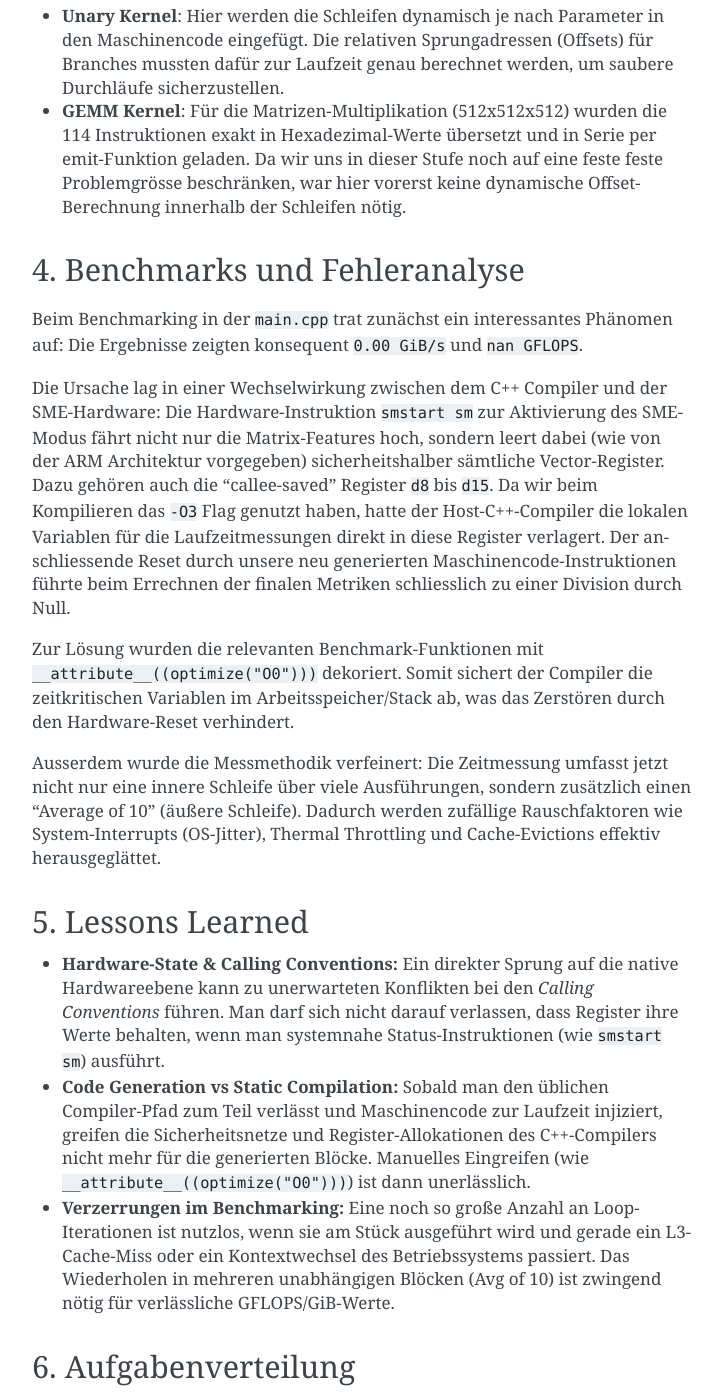
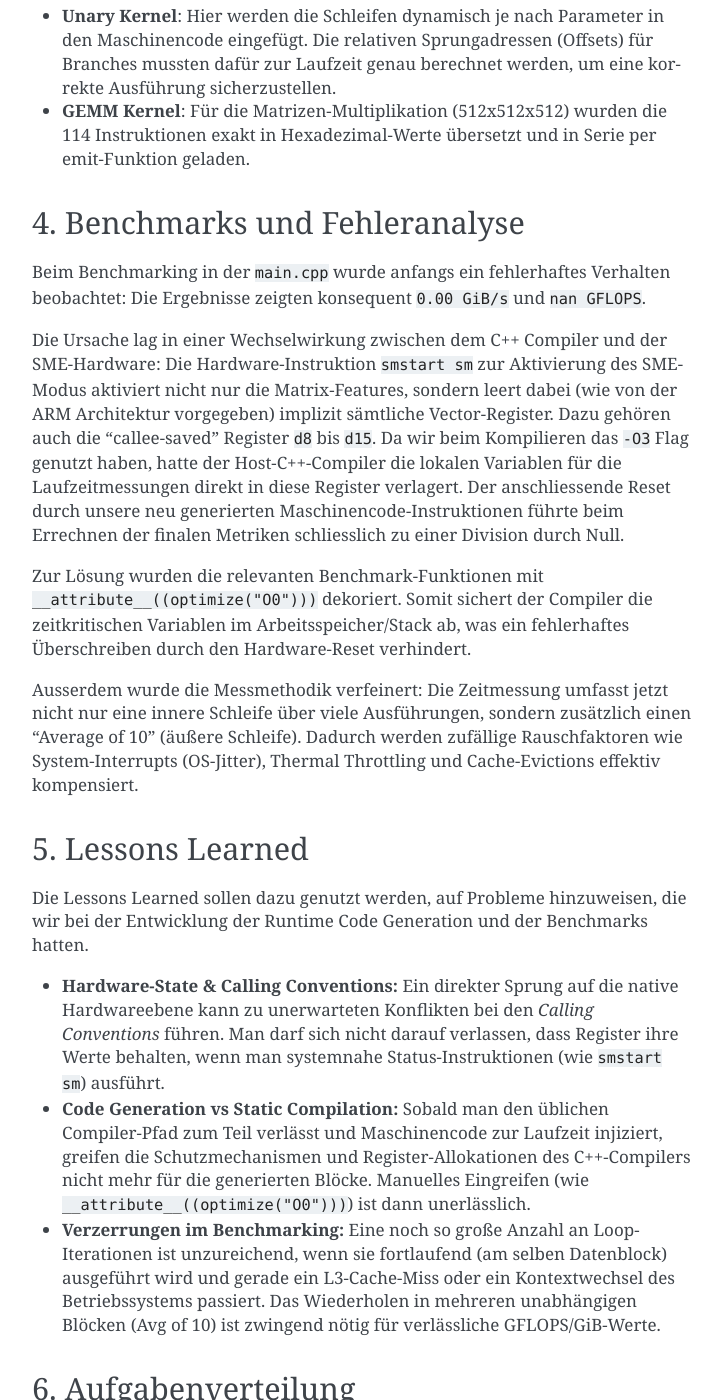
Before and after one commit to Smurado/mlc_lab, a Sphinx documentation site: the page built from docs/week5/index.rst, in a window 1280 px wide and 1400 px high, scrolled down 707 px. Shown: the whole window, without its empty margins (388-1110 px from the left). Built offline with Sphinx 7.4.7, drawn with Linux system fonts in a browser that asks for light colours; some of the changed text lies outside the part shown.

Commit message:
docs: finalize week 5 adjustments

```diff
--- a/docs/week5/index.rst
+++ b/docs/week5/index.rst
@@ -4,39 +4,59 @@ Week 5:
 1. Introduction
 ----------------
 
-In dieser Woche lag der Fokus auf Code Generation zur Laufzeit (Runtime Code Generation). Ziel war es, unsere bisherigen ARM SME-Kernel nicht mehr statisch aus Assembly-Dateien aufzurufen, sondern den Maschinencode dynamisch im C++ Programm zu generieren und im Speicher auszuführen. Die zuvor geschriebenen Unary- und GEMM-Kernel wurden dafür in entsprechende Code-Generator-Klassen überführt.
+In dieser Woche lag der Fokus auf Code Generation zur Laufzeit (Runtime Code Generation).
+Ziel war es, unsere bisherigen ARM SME-Kernel nicht mehr statisch aus Assembly-Dateien aufzurufen,
+sondern den Maschinencode dynamisch im C++ Programm zu generieren und im Speicher auszuführen.
+Die in Woche3-4 geschriebenen Unary- und GEMM-Kernel wurden dafür in entsprechende Code-Generator-Klassen überführt.
 
 2. Code Generation Basis
 ----------------
 
-Um Maschinencode zur Laufzeit auszuführen, muss zunächst geeigneter Speicher bereitgestellt werden. Die Code-Generator-Klasse nutzt dafür ``mmap`` in Kombination mit den Flags ``PROT_READ | PROT_WRITE``. Sobald die hexadezimalen Opcodes in diesen Bereich übertragen wurden, werden die Rechte über ``mprotect`` auf ``PROT_READ | PROT_EXEC`` geändert. Danach lässt sich der Speicherbereich über einen Funktionszeiger als nativer Maschinencode ausführen.
+Um Maschinencode zur Laufzeit auszuführen, muss zunächst geeigneter Speicher bereitgestellt werden.
+Die Code-Generator-Klasse nutzt dafür ``mmap`` in Kombination mit den Flags ``PROT_READ | PROT_WRITE``.
+Sobald die hexadezimalen Opcodes in diesen Bereich übertragen wurden, werden die Rechte über
+``mprotect`` auf ``PROT_READ | PROT_EXEC`` geändert. Danach lässt sich der Speicherbereich über einen Funktionszeiger
+als nativer Maschinencode ausführen.
 
 3. Portierung der Kernel
 ----------------
 
-Die in den vorherigen Wochen geschriebenen ARM Assembly-Instruktionen wurden in den passenden hexadezimalen Maschinencode umgewandelt.
+Die in den vorherigen Wochen geschriebenen ARM Assembly-Instruktionen wurden
+in den passenden hexadezimalen Maschinencode umgewandelt.
 
-- **Unary Kernel**: Hier werden die Schleifen dynamisch je nach Parameter in den Maschinencode eingefügt. Die relativen Sprungadressen (Offsets) für Branches mussten dafür zur Laufzeit genau berechnet werden, um saubere Durchläufe sicherzustellen.
-- **GEMM Kernel**: Für die Matrizen-Multiplikation (512x512x512) wurden die 114 Instruktionen exakt in Hexadezimal-Werte übersetzt und in Serie per emit-Funktion geladen. Da wir uns in dieser Stufe noch auf eine feste feste Problemgrösse beschränken, war hier vorerst keine dynamische Offset-Berechnung innerhalb der Schleifen nötig.
+- **Unary Kernel**: Hier werden die Schleifen dynamisch je nach Parameter in den Maschinencode eingefügt.
+  Die relativen Sprungadressen (Offsets) für Branches mussten dafür zur Laufzeit genau berechnet werden,
+  um eine korrekte Ausführung sicherzustellen.
+- **GEMM Kernel**: Für die Matrizen-Multiplikation (512x512x512) wurden die 114 Instruktionen exakt in Hexadezimal-Werte
+  übersetzt und in Serie per emit-Funktion geladen.
 
 4. Benchmarks und Fehleranalyse
 ----------------
 
-Beim Benchmarking in der ``main.cpp`` trat zunächst ein interessantes Phänomen auf: Die Ergebnisse zeigten konsequent ``0.00 GiB/s`` und ``nan GFLOPS``.
+Beim Benchmarking in der ``main.cpp`` wurde anfangs ein fehlerhaftes Verhalten beobachtet: Die Ergebnisse zeigten konsequent ``0.00 GiB/s`` und ``nan GFLOPS``.
 
-Die Ursache lag in einer Wechselwirkung zwischen dem C++ Compiler und der SME-Hardware: Die Hardware-Instruktion ``smstart sm`` zur Aktivierung des SME-Modus fährt nicht nur die Matrix-Features hoch, sondern leert dabei (wie von der ARM Architektur vorgegeben) sicherheitshalber sämtliche Vector-Register. Dazu gehören auch die "callee-saved" Register ``d8`` bis ``d15``.
+Die Ursache lag in einer Wechselwirkung zwischen dem C++ Compiler und der SME-Hardware: Die Hardware-Instruktion ``smstart sm`` zur Aktivierung des SME-Modus aktiviert nicht nur die Matrix-Features, sondern leert dabei (wie von der ARM Architektur vorgegeben) implizit sämtliche Vector-Register. Dazu gehören auch die "callee-saved" Register ``d8`` bis ``d15``.
 Da wir beim Kompilieren das ``-O3`` Flag genutzt haben, hatte der Host-C++-Compiler die lokalen Variablen für die Laufzeitmessungen direkt in diese Register verlagert. Der anschliessende Reset durch unsere neu generierten Maschinencode-Instruktionen führte beim Errechnen der finalen Metriken schliesslich zu einer Division durch Null.
 
-Zur Lösung wurden die relevanten Benchmark-Funktionen mit ``__attribute__((optimize("O0")))`` dekoriert. Somit sichert der Compiler die zeitkritischen Variablen im Arbeitsspeicher/Stack ab, was das Zerstören durch den Hardware-Reset verhindert.
+Zur Lösung wurden die relevanten Benchmark-Funktionen mit ``__attribute__((optimize("O0")))`` dekoriert. Somit sichert der Compiler die zeitkritischen Variablen im Arbeitsspeicher/Stack ab, was ein fehlerhaftes Überschreiben durch den Hardware-Reset verhindert.
 
-Ausserdem wurde die Messmethodik verfeinert: Die Zeitmessung umfasst jetzt nicht nur eine innere Schleife über viele Ausführungen, sondern zusätzlich einen "Average of 10" (äußere Schleife). Dadurch werden zufällige Rauschfaktoren wie System-Interrupts (OS-Jitter), Thermal Throttling und Cache-Evictions effektiv herausgeglättet.
+Ausserdem wurde die Messmethodik verfeinert: Die Zeitmessung umfasst jetzt nicht nur eine innere Schleife über viele Ausführungen, sondern zusätzlich einen "Average of 10" (äußere Schleife). Dadurch werden zufällige Rauschfaktoren wie System-Interrupts (OS-Jitter), Thermal Throttling und Cache-Evictions effektiv kompensiert.
 
 5. Lessons Learned
 ------------------
 
-- **Hardware-State & Calling Conventions:** Ein direkter Sprung auf die native Hardwareebene kann zu unerwarteten Konflikten bei den *Calling Conventions* führen. Man darf sich nicht darauf verlassen, dass Register ihre Werte behalten, wenn man systemnahe Status-Instruktionen (wie ``smstart sm``) ausführt.
-- **Code Generation vs Static Compilation:** Sobald man den üblichen Compiler-Pfad zum Teil verlässt und Maschinencode zur Laufzeit injiziert, greifen die Sicherheitsnetze und Register-Allokationen des C++-Compilers nicht mehr für die generierten Blöcke. Manuelles Eingreifen (wie ``__attribute__((optimize("O0")))``) ist dann unerlässlich.
-- **Verzerrungen im Benchmarking:** Eine noch so große Anzahl an Loop-Iterationen ist nutzlos, wenn sie am Stück ausgeführt wird und gerade ein L3-Cache-Miss oder ein Kontextwechsel des Betriebssystems passiert. Das Wiederholen in mehreren unabhängigen Blöcken (Avg of 10) ist zwingend nötig für verlässliche GFLOPS/GiB-Werte.
+Die Lessons Learned sollen dazu genutzt werden, auf Probleme hinzuweisen, die wir bei der Entwicklung der Runtime Code Generation und der Benchmarks hatten.
+
+- **Hardware-State & Calling Conventions:** Ein direkter Sprung auf die native Hardwareebene kann zu unerwarteten Konflikten bei den *Calling Conventions* führen.
+  Man darf sich nicht darauf verlassen, dass Register ihre Werte behalten, wenn man systemnahe Status-Instruktionen (wie ``smstart sm``) ausführt.
+
+- **Code Generation vs Static Compilation:** Sobald man den üblichen Compiler-Pfad zum Teil verlässt und Maschinencode zur Laufzeit injiziert,
+  greifen die Schutzmechanismen und Register-Allokationen des C++-Compilers nicht mehr für die generierten Blöcke.
+  Manuelles Eingreifen (wie ``__attribute__((optimize("O0")))``) ist dann unerlässlich.
+
+- **Verzerrungen im Benchmarking:** Eine noch so große Anzahl an Loop-Iterationen ist unzureichend,
+  wenn sie fortlaufend (am selben Datenblock) ausgeführt wird und gerade ein L3-Cache-Miss oder ein Kontextwechsel des Betriebssystems passiert.
+  Das Wiederholen in mehreren unabhängigen Blöcken (Avg of 10) ist zwingend nötig für verlässliche GFLOPS/GiB-Werte.
 
 6. Aufgabenverteilung
 ----------------
```
